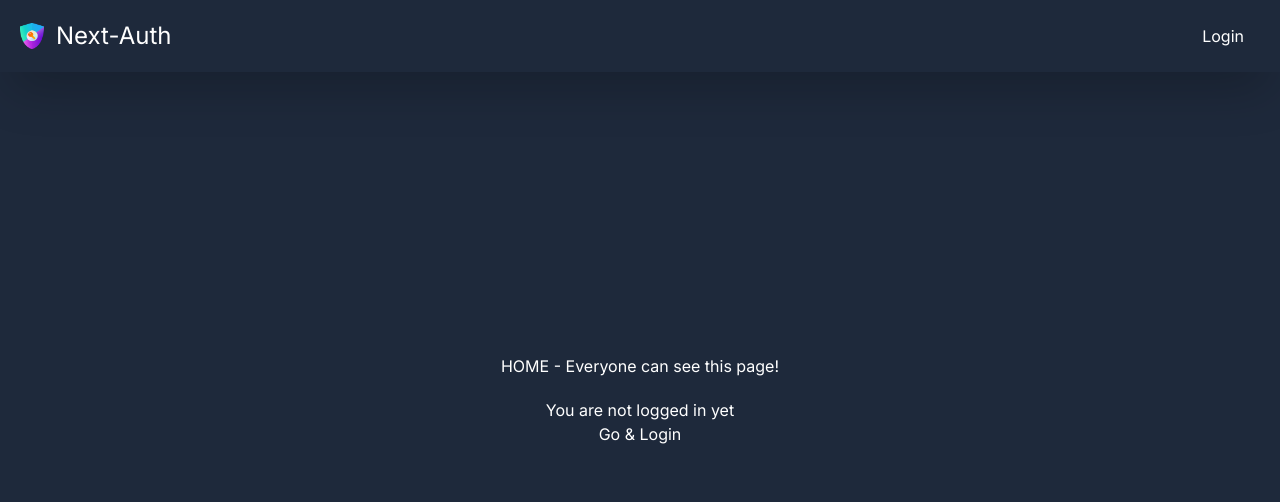
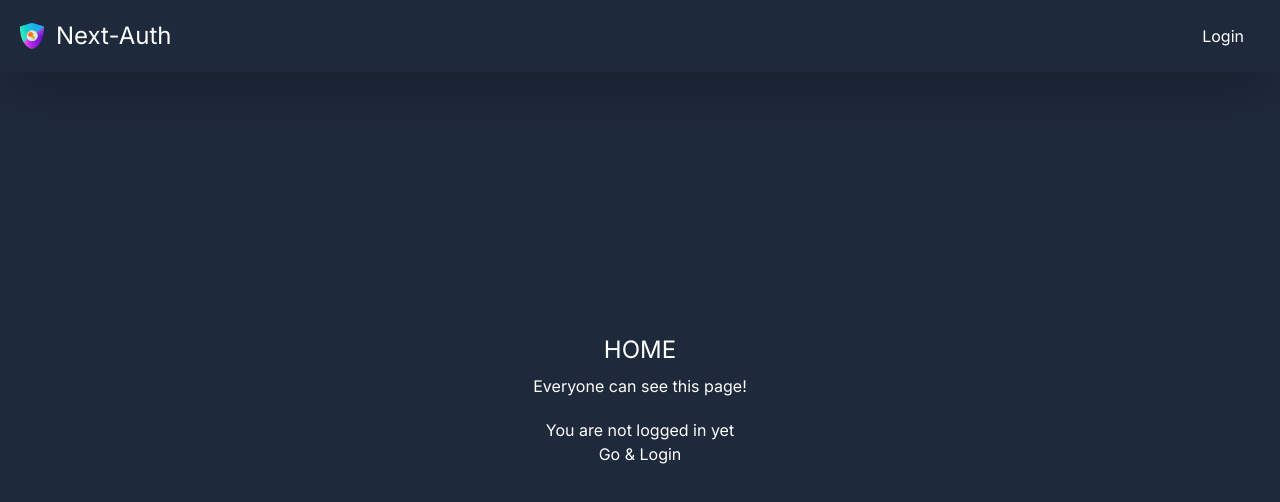
Before and after one commit to MustafaYavas/next-authentication, a Next.js app: page / in a window 1280 px wide. Shown: the top 502 px of the page. Built offline with nearby package versions, Linux system fonts and the light colour scheme; no server answers.

Commit message:
Update text size

```diff
--- a/src/containers/home/Home.jsx
+++ b/src/containers/home/Home.jsx
@@ -8,7 +8,8 @@ const HomeContainer = () => {
 
   return (
     <div className="text-center">
-      <h1 className="mb-5">HOME - Everyone can see this page!</h1>
+      <h1 className="mb-2 text-lg md:text-2xl">HOME</h1>
+      <p className="mb-5">Everyone can see this page!</p>
       {data?.user ? (
         <p>Welcome, {data.user.name}</p>
       ) : (
--- a/src/containers/profile/Profile.jsx
+++ b/src/containers/profile/Profile.jsx
@@ -3,7 +3,8 @@ import React from 'react';
 const ProfileContainer = () => {
   return (
     <div>
-      <h3>Profile (protected route)</h3>
+      <h3 className="text-lg md:text-2xl">Profile</h3>
+      <p>protected route</p>
     </div>
   );
 };
```
